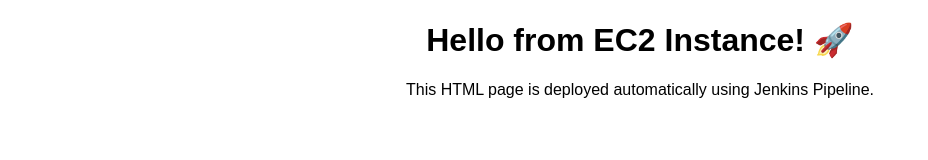
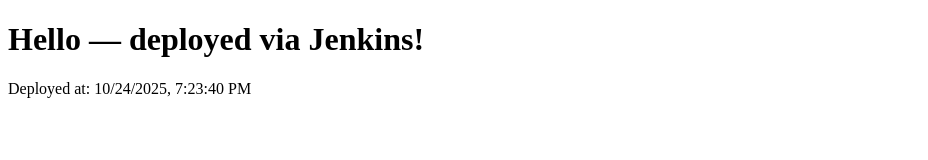
Before and after one commit to tharun3222/devops, a plain HTML site: page index.html in a window 1280 px wide. Shown: the whole page, without its empty margins (0-928 px from the left). Drawn offline with Linux system fonts and the light colour scheme.

Commit message:
Update index.html

```diff
--- a/index.html
+++ b/index.html
@@ -1,10 +1,9 @@
-<!DOCTYPE html>
+<!doctype html>
 <html>
-  <head>
-    <title>My EC2 Webpage</title>
-  </head>
-  <body style="text-align:center; font-family:sans-serif;">
-    <h1>Hello from EC2 Instance! 🚀</h1>
-    <p>This HTML page is deployed automatically using Jenkins Pipeline.</p>
-  </body>
+<head><meta charset="utf-8"><title>My Jenkins Site</title></head>
+<body>
+  <h1>Hello — deployed via Jenkins!</h1>
+  <p>Deployed at: <span id="time"></span></p>
+  <script>document.getElementById('time').innerText = new Date().toLocaleString();</script>
+</body>
 </html>
```
